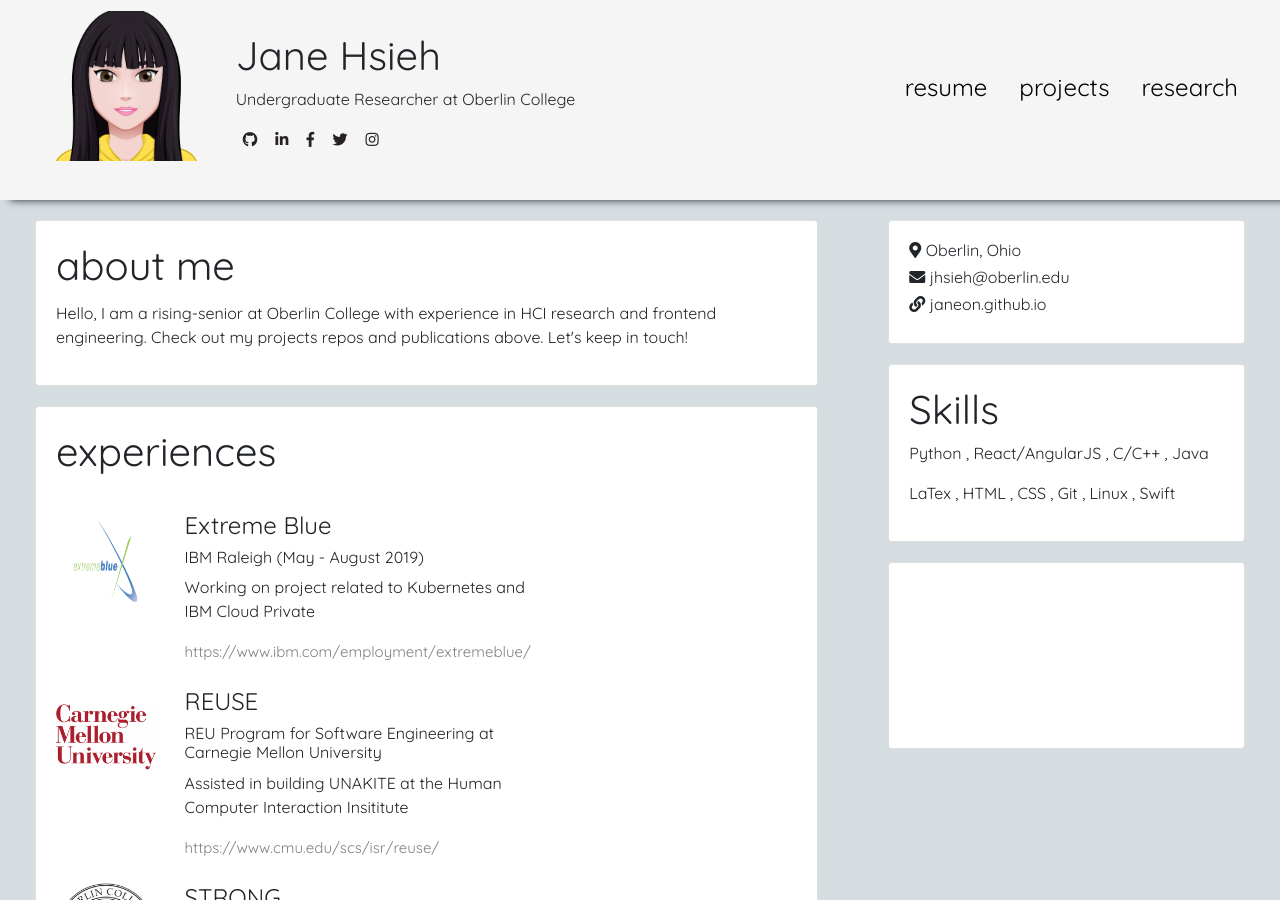
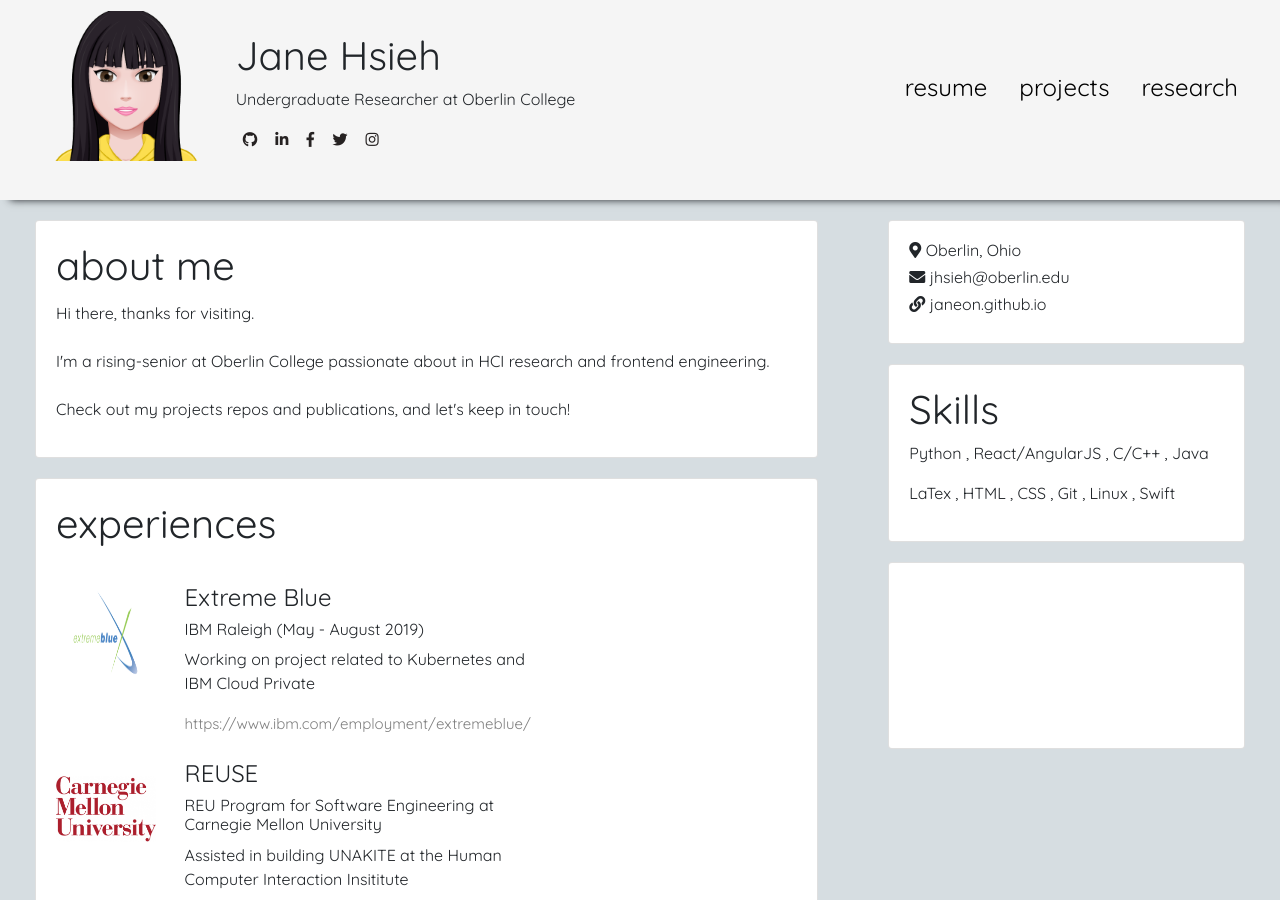
Before and after one commit to janeon/janeon.github.io, a Jekyll site: the page built from index.md, in a window 1280 px wide and 900 px high. Built offline with Jekyll 4.4.1, drawn with Linux system fonts in a browser that asks for light colours; nearby versions of some CDN libraries.

Commit message:
updating about me section

```diff
--- a/_config.yml
+++ b/_config.yml
@@ -9,7 +9,7 @@ url: "janeon.github.io" # the base hostname & protocol for your site, e.g. http:
 
 author_logo: profile.png
 author:  janeon
-author_bio: Hello, I am a rising-senior at Oberlin College with experience in HCI research and frontend engineering. Check out my projects repos and publications above. Let's keep in touch!
+author_bio: Hi there, thanks for visiting. <br></br> I'm a rising-senior at Oberlin College passionate about in HCI research and frontend engineering. <br></br> Check out my projects repos and publications, and let's keep in touch!
 author_email: "jhsieh@oberlin.edu"
 author_location:  Oberlin, Ohio
 author_website_url:  "janeon.github.io"
```
Also changed, not shown: research.md (+2 -0 lines), Gemfile.lock.
